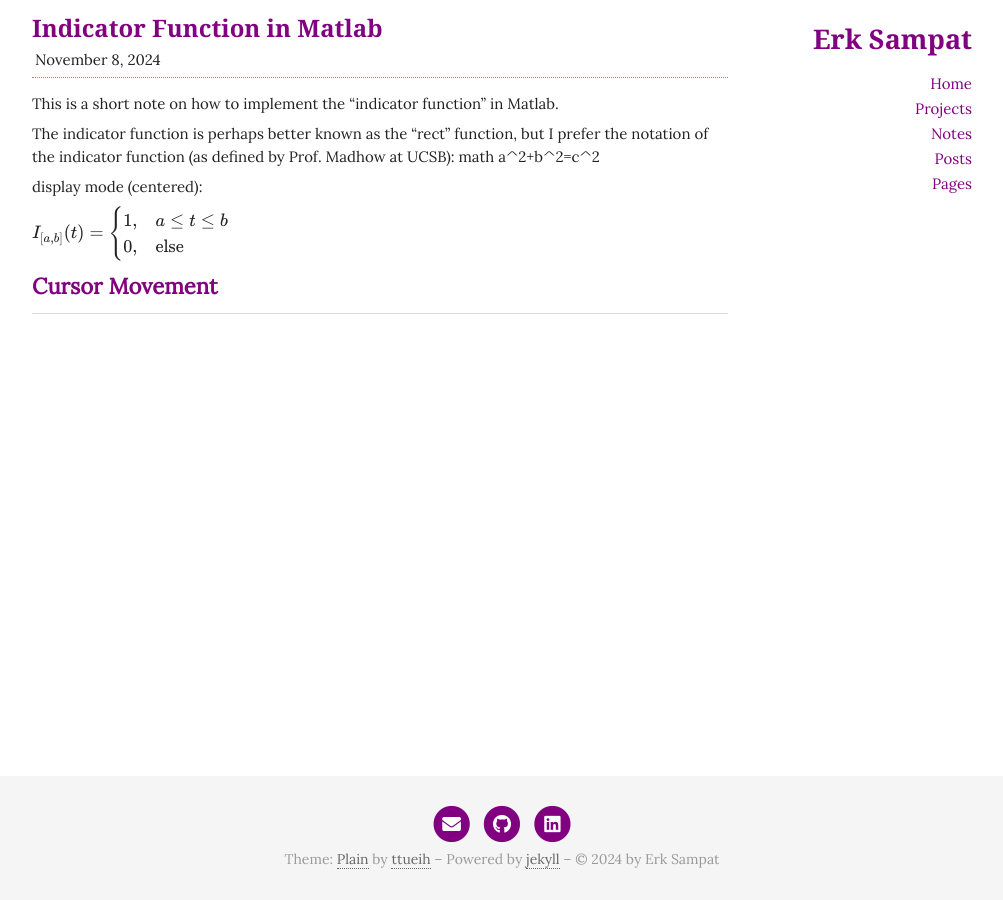
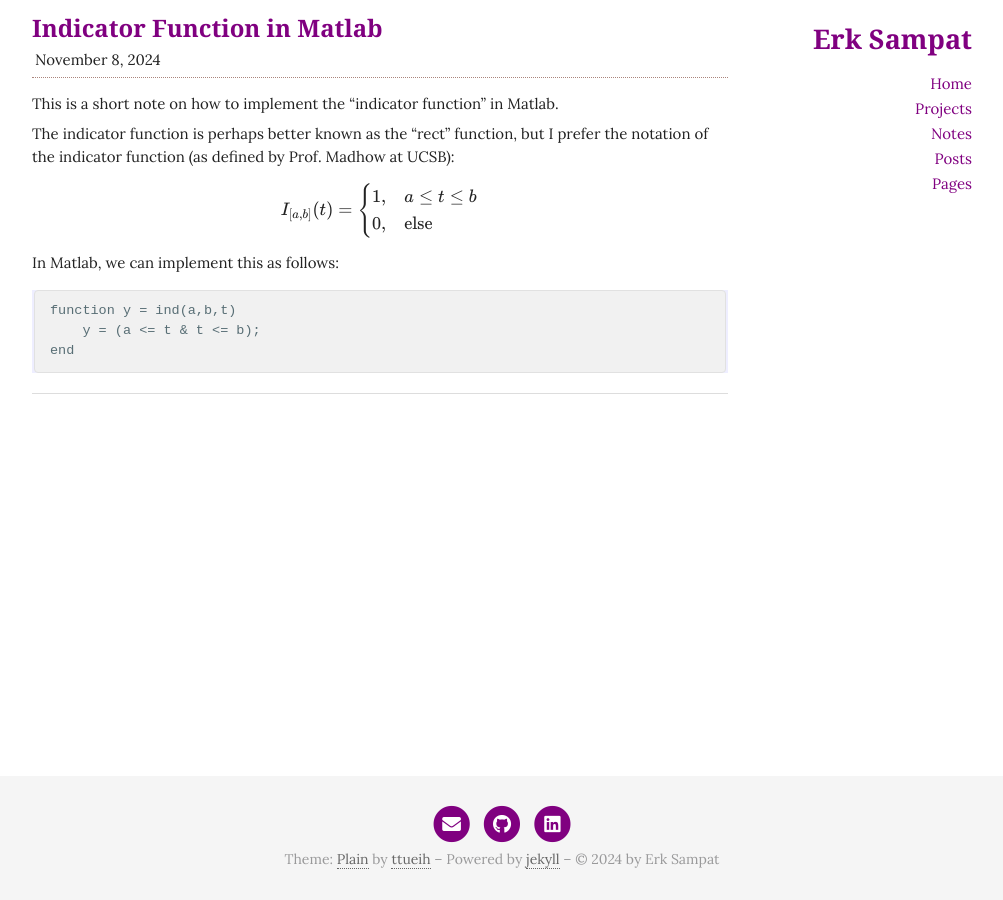
Before and after one commit to haydenghosh/haydenghosh.github.io, a Jekyll site: the page built from _pages/matlab-indicator.md, in a window 1280 px wide. Shown: the whole page, without its empty margins (138-1141 px from the left). Built offline with Jekyll 4.4.1, drawn with Linux system fonts in a browser that asks for light colours; nearby versions of some CDN libraries.

Commit message:
hopefulyl done

````diff
--- a/_pages/matlab-indicator.md
+++ b/_pages/matlab-indicator.md
@@ -7,11 +7,12 @@ date: 2024-11-08
 This is a short note on how to implement the "indicator function" in Matlab.
 
 The indicator function is perhaps better known as the "rect" function, but I prefer the notation of the indicator function (as defined by Prof. Madhow at UCSB):
-math
-a^2+b^2=c^2
-
-
-display mode (centered):
 
 $$I_{[a,b]}(t) = \begin{cases}1, & a\leq t\leq b \\ 0, & \text{else}\end{cases}$$
-## Cursor Movement
+
+In Matlab, we can implement this as follows:
+```
+function y = ind(a,b,t)
+    y = (a <= t & t <= b);
+end
+```
````
